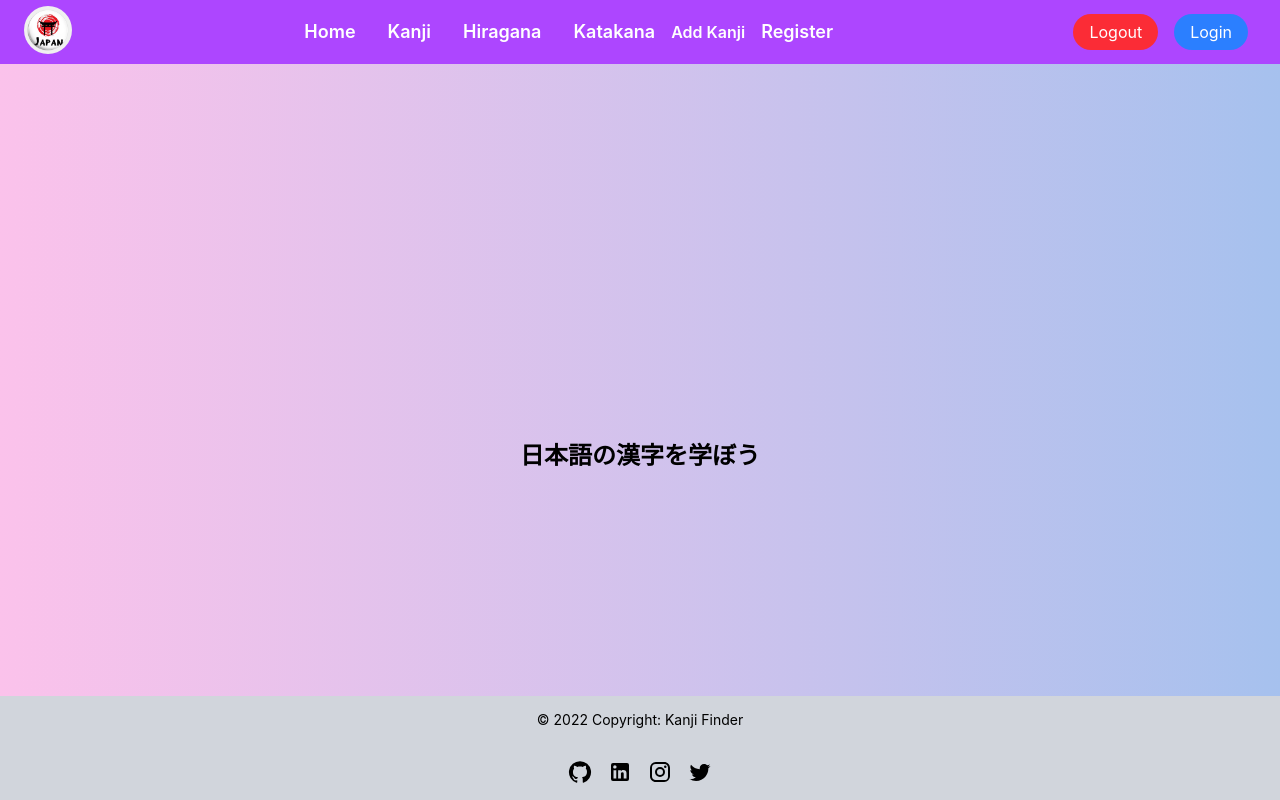
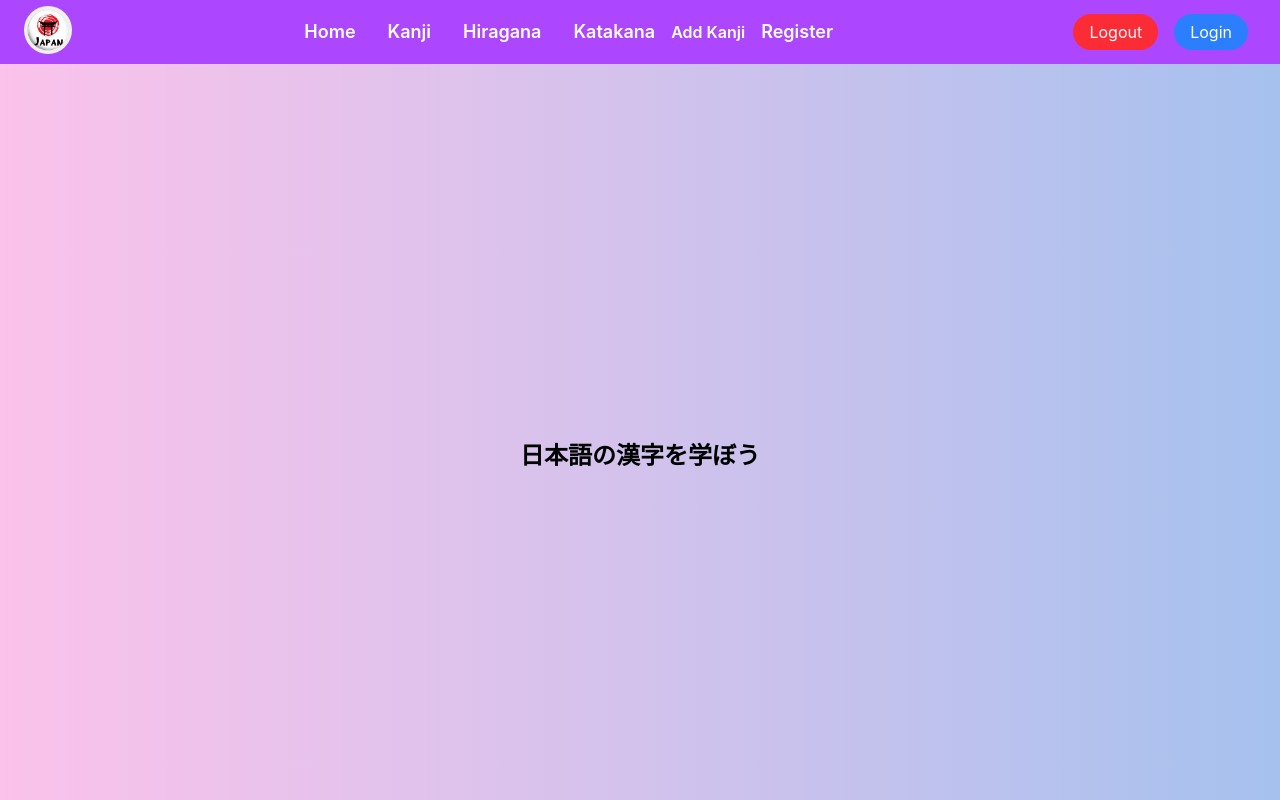
Before and after one commit to bandgarshriram07-ops/Kanji-Project, a React (Vite) app in the folder frontend/: page / in a window 1280 px wide. Shown: the top 800 px of the page. Built offline with nearby package versions, Linux system fonts and the light colour scheme; no server answers.

Commit message:
url change

```diff
--- a/frontend/src/App.jsx
+++ b/frontend/src/App.jsx
@@ -19,7 +19,6 @@ function App() {
   return (
     <BrowserRouter >
       <AuthProvider>
-      <div className="flex flex-col  min-h-screen">
       <Navbar />
       <Routes>
         <Route path="/" element={<Home />} />
@@ -35,7 +34,6 @@ function App() {
         <Route path="/logout" element={<LogoutUser/>}/>
       </Routes>
       <Footer />
-      </div>
       </AuthProvider>
     </BrowserRouter>
   );
--- a/frontend/src/components/Kanji.jsx
+++ b/frontend/src/components/Kanji.jsx
@@ -8,14 +8,15 @@ const Kanji = () => {
   let [kanji, setKanji] = useState([]);
 
   let fetchApi = async (Level ) => {
-      let URL = "https://kanji-project-703o.onrender.com/api/api/kanji";
+      let URL = "https://kanji-project-703o.onrender.com/api/kanji";
       if (Level) {
          URL = `https://kanji-project-703o.onrender.com/api/kanji?jlpt=${Level}`;
       }
-      fetch(URL)
-        .then((res) => res.json())
-        .then((data) => setKanji(data));
+      let response = await fetch(URL);
+      const data = await response.json();
+      setKanji(data);
     };
+
 
     useEffect(() => {
       fetchApi(level );
--- a/frontend/src/pages/Footer.jsx
+++ b/frontend/src/pages/Footer.jsx
@@ -6,7 +6,7 @@ import TwitterIcon from '@mui/icons-material/Twitter';
 
 const Footer = () => {
   return (
-    <footer className='bg-gray-300 text-black flex flex-col items-center justify-center  sticky bottom-0 z-50'>
+    <footer className='bg-gray-300 text-black flex flex-col items-center justify-center'>
         <p className='text-center text-sm'>© 2022 Copyright: Kanji Finder</p>
         <div className='flex flex-row gap-4 my-4 text-md font-semibold cursor-pointer'>
             <GitHubIcon />
```
